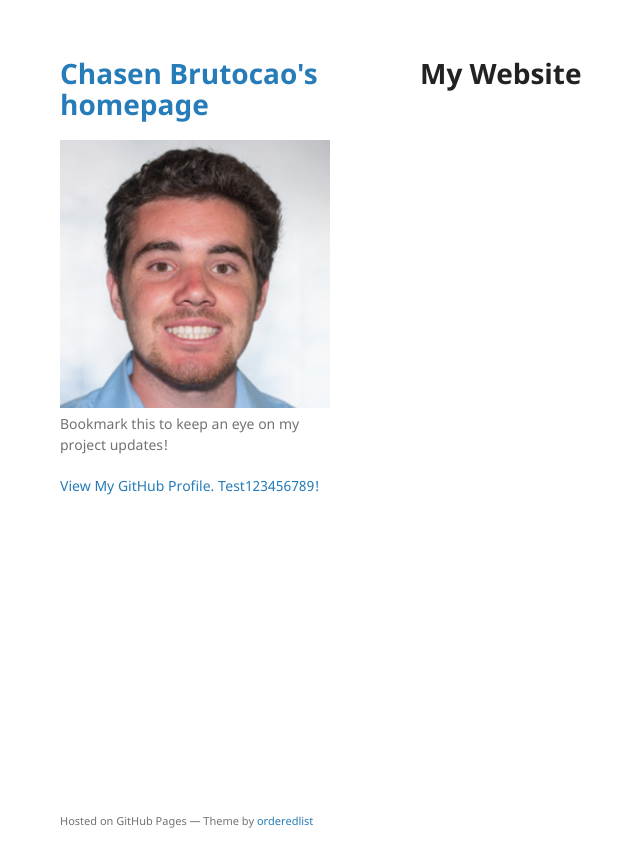
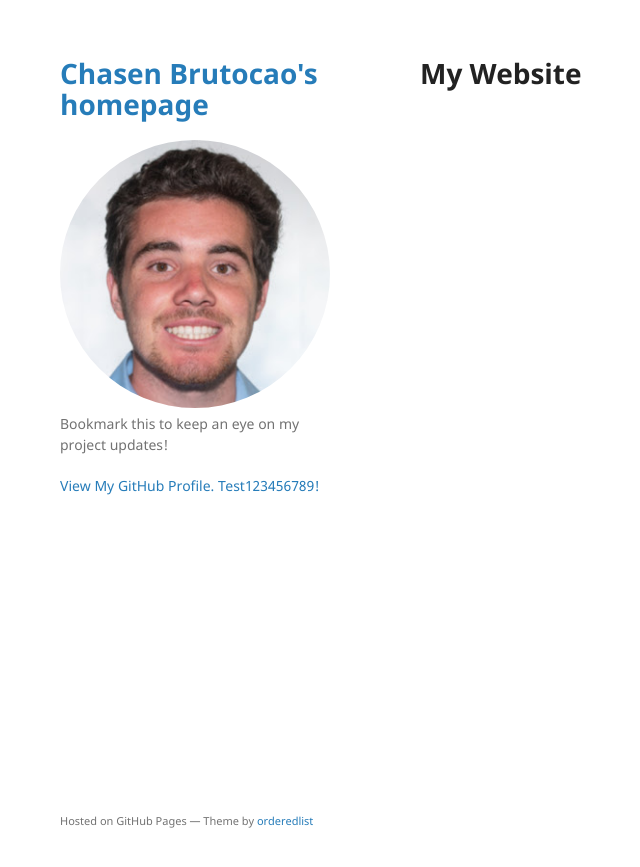
Before and after one commit to chasenbru/chasenbru.github.io, a Jekyll site: the page built from README.md, in a window 1280 px wide. Shown: the top 867 px of the page, without its empty margins (150-790 px from the left). Built offline with Jekyll 4.4.1, drawn with Linux system fonts in a browser that asks for light colours; our own code applies the rules of GitHub Pages for plain Markdown files.

Commit message:
Update default

```diff
--- a/_layouts/default.html
+++ b/_layouts/default.html
@@ -4,7 +4,12 @@
     <meta charset="UTF-8">
     <meta http-equiv="X-UA-Compatible" content="IE=edge">
     <meta name="viewport" content="width=device-width, initial-scale=1">
-
+    <style>
+      /* Define a class for circular images */
+      .rounded-image {
+          border-radius: 50%;
+      }
+    </style>
 {% seo %}
     <link rel="stylesheet" href="{{ "/assets/css/style.css?v=" | append: site.github.build_revision | relative_url }}">
     <!--[if lt IE 9]>
@@ -16,9 +21,8 @@
     <div class="wrapper">
       <header>
         <h1><a href="{{ "/" | absolute_url }}">{{ site.title | default: site.github.repository_name }}</a></h1>
-
         {% if site.logo %}
-          <img src="{{site.logo | relative_url}}" alt="Logo" />
+          <img src="{{site.logo | relative_url}}" alt="Logo" class="rounded-image"/>
         {% endif %}
 
         <p>{{ site.description | default: site.github.project_tagline }}</p>
```
